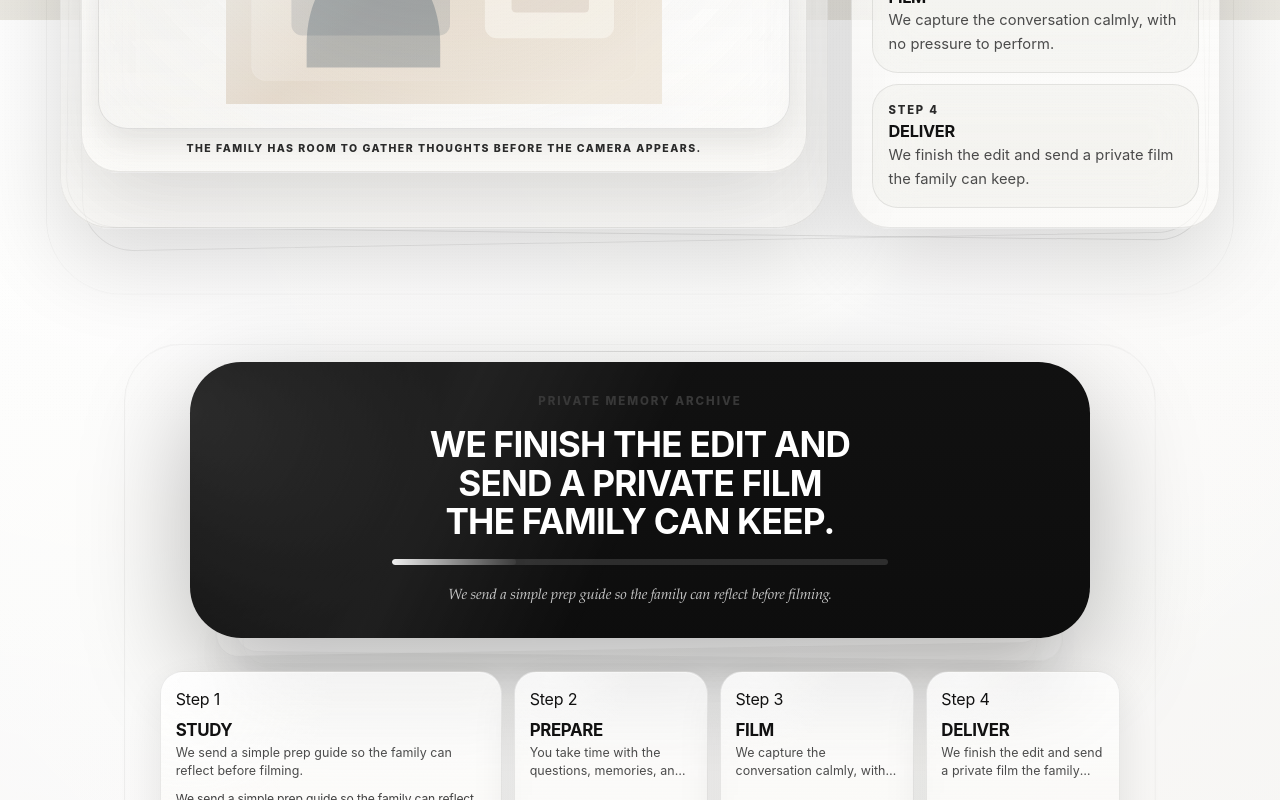
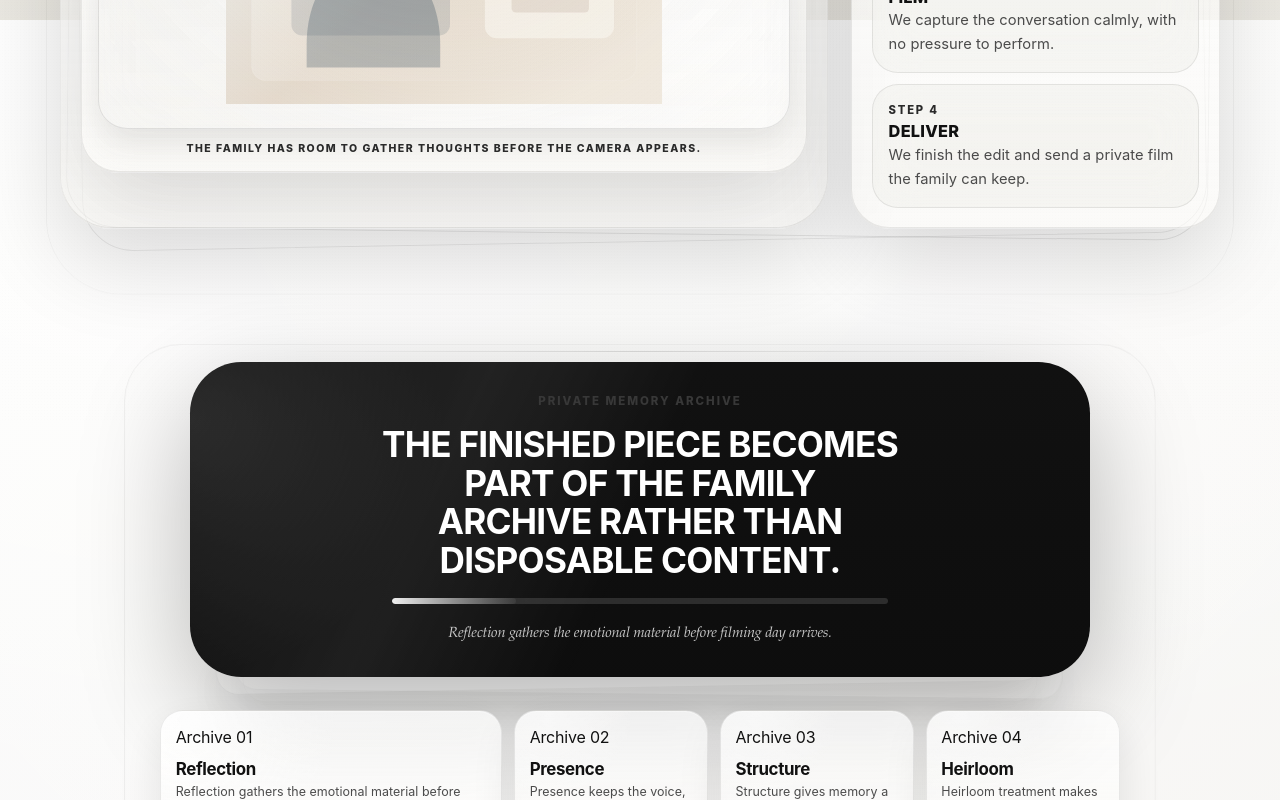
Before and after one commit to 123pmart/CAPSOUL, a Next.js app: page / in a window 1280 px wide. Shown: the part 780-1580 px from the top of the page. Built offline with nearby package versions, Linux system fonts and the light colour scheme; no server answers; the database is empty.

Commit message:
Restore archive cards and fix process typography scope

```diff
--- a/components/public/PublicExperience.tsx
+++ b/components/public/PublicExperience.tsx
@@ -50,6 +50,118 @@ type PublicExperienceProps = {
 };
 
 type PublicSceneStep = ResolvedSceneContent["steps"][number];
+type PublicLocale = "en" | "es";
+type HomeProcessCard = Pick<PublicSceneStep, "label" | "summary">;
+type ArchivePillar = {
+  title: string;
+  summary: string;
+  detail: string;
+};
+
+const HOME_PROCESS_CARDS: Record<PublicLocale, HomeProcessCard[]> = {
+  en: [
+    {
+      label: "STUDY",
+      summary: "We send a simple prep guide so the family can reflect before filming.",
+    },
+    {
+      label: "PREPARE",
+      summary: "You take time with the questions, memories, and details that matter.",
+    },
+    {
+      label: "FILM",
+      summary: "We capture the conversation calmly, with no pressure to perform.",
+    },
+    {
+      label: "DELIVER",
+      summary: "We finish the edit and send a private film the family can keep.",
+    },
+  ],
+  es: [
+    {
+      label: "ESTUDIAR",
+      summary: "Enviamos una guía sencilla para que la familia pueda reflexionar antes de filmar.",
+    },
+    {
+      label: "PREPARAR",
+      summary: "Toman tiempo con las preguntas, recuerdos y detalles que importan.",
+    },
+    {
+      label: "FILMAR",
+      summary: "Grabamos la conversación con calma, sin presión de actuar.",
+    },
+    {
+      label: "ENTREGAR",
+      summary: "Terminamos la edición y enviamos una película privada que la familia puede conservar.",
+    },
+  ],
+};
+
+const PRIVATE_MEMORY_ARCHIVE: Record<PublicLocale, {
+  eyebrow: string;
+  headline: string;
+  labelPrefix: string;
+  pillars: ArchivePillar[];
+}> = {
+  en: {
+    eyebrow: "Private memory archive",
+    headline: "THE FINISHED PIECE BECOMES PART OF THE FAMILY ARCHIVE RATHER THAN DISPOSABLE CONTENT.",
+    labelPrefix: "Archive",
+    pillars: [
+      {
+        title: "Reflection",
+        summary: "Reflection gathers the emotional material before filming day arrives.",
+        detail: "The family has room to name the chapters, values, and messages that should not be left to chance.",
+      },
+      {
+        title: "Presence",
+        summary: "Presence keeps the voice, cadence, humor, and pauses intact.",
+        detail: "The finished film preserves the texture of a real person, not a polished performance.",
+      },
+      {
+        title: "Structure",
+        summary: "Structure gives memory a shape the next generation can follow.",
+        detail: "The edit organizes stories into a clear arc while keeping the conversation human and unforced.",
+      },
+      {
+        title: "Heirloom",
+        summary: "Heirloom treatment makes the film feel private, lasting, and easy to return to.",
+        detail: "The archive is prepared as something the family can revisit after loss, on anniversaries, and years later.",
+      },
+    ],
+  },
+  es: {
+    eyebrow: "Archivo privado de memoria",
+    headline: "LA PIEZA FINAL SE CONVIERTE EN PARTE DEL ARCHIVO FAMILIAR EN LUGAR DE CONTENIDO DESECHABLE.",
+    labelPrefix: "Archivo",
+    pillars: [
+      {
+        title: "Reflexión",
+        summary: "La reflexión reúne el material emocional antes del día de filmación.",
+        detail: "La familia tiene espacio para nombrar los capítulos, valores y mensajes que no deben quedar al azar.",
+      },
+      {
+        title: "Presencia",
+        summary: "La presencia conserva la voz, el ritmo, el humor y las pausas.",
+        detail: "La película final preserva la textura de una persona real, no una actuación pulida.",
+      },
+      {
+        title: "Estructura",
+        summary: "La estructura da forma a la memoria para que la próxima generación pueda seguirla.",
+        detail: "La edición organiza las historias en un arco claro sin perder una conversación humana y natural.",
+      },
+      {
+        title: "Legado",
+        summary: "El tratamiento de legado hace que la película se sienta privada, duradera y fácil de volver a ver.",
+        detail: "El archivo queda preparado para que la familia lo visite después de una pérdida, en aniversarios y años más tarde.",
+      },
+    ],
+  },
+};
+
+function getPublicLocale(stepLabelPrefix: string): PublicLocale {
+  return stepLabelPrefix.trim().toLocaleLowerCase().startsWith("paso") ? "es" : "en";
+}
 
 type InquiryFormState = {
   fullName: string;
@@ -677,7 +789,10 @@ function ArchiveHero({
   stepLabelPrefix: string;
 }) {
   const handleLink = useSectionLink();
+  const locale = getPublicLocale(stepLabelPrefix);
   const heroStep = home.steps[0];
+  const processCards = HOME_PROCESS_CARDS[locale];
+  const processStepPrefix = stepLabelPrefix.toLocaleUpperCase();
 
   return (
     <motion.section
@@ -723,11 +838,11 @@ function ArchiveHero({
               showToolbar={false}
             />
           </div>
-          <motion.div className="apple-hero-chapters" aria-label="Opening archive chapters" variants={cardGridReveal}>
-            {home.steps.map((step, index) => (
+          <motion.div className="apple-hero-chapters" aria-label="Opening process steps" variants={cardGridReveal}>
+            {processCards.map((step, index) => (
               <motion.div className="apple-hero-chapter apple-liquid-surface" key={`hero-chapter-${index}`} variants={cardReveal}>
                 <span className="apple-liquid-layer" aria-hidden="true" />
-                <span>{stepLabelPrefix} {index + 1}</span>
+                <span>{processStepPrefix} {index + 1}</span>
                 <strong>{step.label}</strong>
                 <p>{step.summary}</p>
               </motion.div>
@@ -742,16 +857,16 @@ function ArchiveHero({
 function ArchiveValueCard({
   pillar,
   index,
-  stepLabelPrefix,
+  archiveLabelPrefix,
   isActive,
   detailId,
   reduceMotion,
   onHover,
   onSelect,
 }: {
-  pillar: PublicSceneStep;
+  pillar: ArchivePillar;
   index: number;
-  stepLabelPrefix: string;
+  archiveLabelPrefix: string;
   isActive: boolean;
   detailId: string;
   reduceMotion: boolean;
@@ -790,8 +905,8 @@ function ArchiveValueCard({
       onFocus={() => onSelect(index)}
     >
       <span className="apple-liquid-layer" aria-hidden="true" />
-      <span>{stepLabelPrefix} {index + 1}</span>
-      <h3>{pillar.label}</h3>
+      <span>{archiveLabelPrefix} {String(index + 1).padStart(2, "0")}</span>
+      <h3>{pillar.title}</h3>
       <p>{pillar.summary}</p>
       <AnimatePresence initial={false}>
         {isActive ? (
@@ -812,16 +927,15 @@ function ArchiveValueCard({
 }
 
 function EmotionalValue({
-  home,
   stepLabelPrefix,
 }: {
-  home: ResolvedSceneContent;
   stepLabelPrefix: string;
 }) {
   const reduceMotion = useReducedMotion();
   const [selectedIndex, setSelectedIndex] = useState(0);
   const [hoverIndex, setHoverIndex] = useState<number | null>(null);
-  const pillars = home.steps.slice(0, 4);
+  const archive = PRIVATE_MEMORY_ARCHIVE[getPublicLocale(stepLabelPrefix)];
+  const pillars = archive.pillars;
   const activeIndex = hoverIndex ?? selectedIndex;
   const activePillar = pillars[activeIndex] ?? pillars[0];
 
@@ -846,12 +960,12 @@ function EmotionalValue({
           <span className="apple-archive-sheet apple-archive-sheet-three" />
         </div>
         <div className="apple-value-statement">
-          <span>Private memory archive</span>
-          <h2>{home.steps[3]?.summary ?? home.title}</h2>
+          <span>{archive.eyebrow}</span>
+          <h2>{archive.headline}</h2>
           <div className="apple-archive-record-line" aria-hidden="true">
             <span style={{ "--archive-index-x": `${activeIndex * 100}%` } as CSSProperties} />
           </div>
-          <p>{activePillar?.summary ?? home.description}</p>
+          <p>{activePillar?.summary ?? archive.headline}</p>
         </div>
       </motion.div>
       <motion.div
@@ -877,7 +991,7 @@ function EmotionalValue({
               key={`archive-value-card-${index}`}
               pillar={pillar}
               index={index}
-              stepLabelPrefix={stepLabelPrefix}
+              archiveLabelPrefix={archive.labelPrefix}
               isActive={isActive}
               detailId={detailId}
               reduceMotion={Boolean(reduceMotion)}
@@ -1603,7 +1717,7 @@ export function PublicExperience({
       </nav>
 
       <ArchiveHero home={home} stepLabelPrefix={archiveStepLabelPrefix} />
-      <EmotionalValue home={home} stepLabelPrefix={archiveStepLabelPrefix} />
+      <EmotionalValue stepLabelPrefix={archiveStepLabelPrefix} />
 
       <ArchiveSection
         id="the-experience"
--- a/lib/site-content.ts
+++ b/lib/site-content.ts
@@ -88,96 +88,6 @@ function mergeSceneContent(value: unknown, fallback: EditableSceneContent): Edit
     compactNote: normalizeText(record.compactNote, fallback.compactNote),
     steps: fallback.steps.map((step, index) => mergeSceneStep(steps[index], step)),
   };
-}
-
-const legacyHomeArchiveStepLabels = new Set([
-  "reflection",
-  "presence",
-  "structure",
-  "heirloom",
-  "reflexion",
-  "reflexión",
-  "presencia",
-  "estructura",
-  "legado",
-  "reliquia",
-]);
-
-const canonicalHomeArchiveSteps = {
-  en: [
-    {
-      label: "STUDY",
-      title: "STUDY",
-      summary: "We send a simple prep guide so the family can reflect before filming.",
-      detail: "We send a simple prep guide so the family can reflect before filming.",
-    },
-    {
-      label: "PREPARE",
-      title: "PREPARE",
-      summary: "You take time with the questions, memories, and details that matter.",
-      detail: "You take time with the questions, memories, and details that matter.",
-    },
-    {
-      label: "FILM",
-      title: "FILM",
-      summary: "We capture the conversation calmly, with no pressure to perform.",
-      detail: "We capture the conversation calmly, with no pressure to perform.",
-    },
-    {
-      label: "DELIVER",
-      title: "DELIVER",
-      summary: "We finish the edit and send a private film the family can keep.",
-      detail: "We finish the edit and send a private film the family can keep.",
-    },
-  ],
-  es: [
-    {
-      label: "ESTUDIAR",
-      title: "ESTUDIAR",
-      summary: "Enviamos una guía sencilla para que la familia pueda reflexionar antes de filmar.",
-      detail: "Enviamos una guía sencilla para que la familia pueda reflexionar antes de filmar.",
-    },
-    {
-      label: "PREPARAR",
-      title: "PREPARAR",
-      summary: "Toman tiempo con las preguntas, recuerdos y detalles que importan.",
-      detail: "Toman tiempo con las preguntas, recuerdos y detalles que importan.",
-    },
-    {
-      label: "FILMAR",
-      title: "FILMAR",
-      summary: "Grabamos la conversación con calma, sin presión de actuar.",
-      detail: "Grabamos la conversación con calma, sin presión de actuar.",
-    },
-    {
-      label: "ENTREGAR",
-      title: "ENTREGAR",
-      summary: "Terminamos la edición y enviamos una película privada que la familia puede conservar.",
-      detail: "Terminamos la edición y enviamos una película privada que la familia puede conservar.",
-    },
-  ],
-} satisfies Record<SiteLocale, Array<Pick<EditableSceneStep, "label" | "title" | "summary" | "detail">>>;
-
-function normalizeLegacyHomeArchiveContent(
-  scene: EditableSceneContent,
-  fallback: EditableSceneContent,
-): EditableSceneContent {
-  const locale: SiteLocale = fallback.steps[0]?.label === "ESTUDIAR" ? "es" : "en";
-  const shouldReplaceLegacySteps = scene.steps.slice(0, 4).some((step) =>
-    legacyHomeArchiveStepLabels.has(step.label.trim().toLocaleLowerCase()),
-  );
-
-  if (!shouldReplaceLegacySteps) {
-    return scene;
-  }
-
-  const nextSteps = scene.steps.map((step, index) => {
-    const canonicalStep = canonicalHomeArchiveSteps[locale][index];
-
-    return canonicalStep ? { ...step, ...canonicalStep } : step;
-  });
-
-  return { ...scene, steps: nextSteps };
 }
 
 function mergeSupportState(
@@ -361,11 +271,9 @@ export function normalizeSiteContent(
 ): SiteContent {
   const record = isRecord(value) ? value : {};
 
-  const home = mergeSceneContent(record.home, fallback.home);
-
   return {
     global: mergeGlobalContent(record.global, fallback.global),
-    home: normalizeLegacyHomeArchiveContent(home, fallback.home),
+    home: mergeSceneContent(record.home, fallback.home),
     experience: mergeSceneContent(record.experience, fallback.experience),
     process: mergeSceneContent(record.process, fallback.process),
     preserve: mergeSceneContent(record.preserve, fallback.preserve),
```
Also changed, not shown: app/globals.css.
